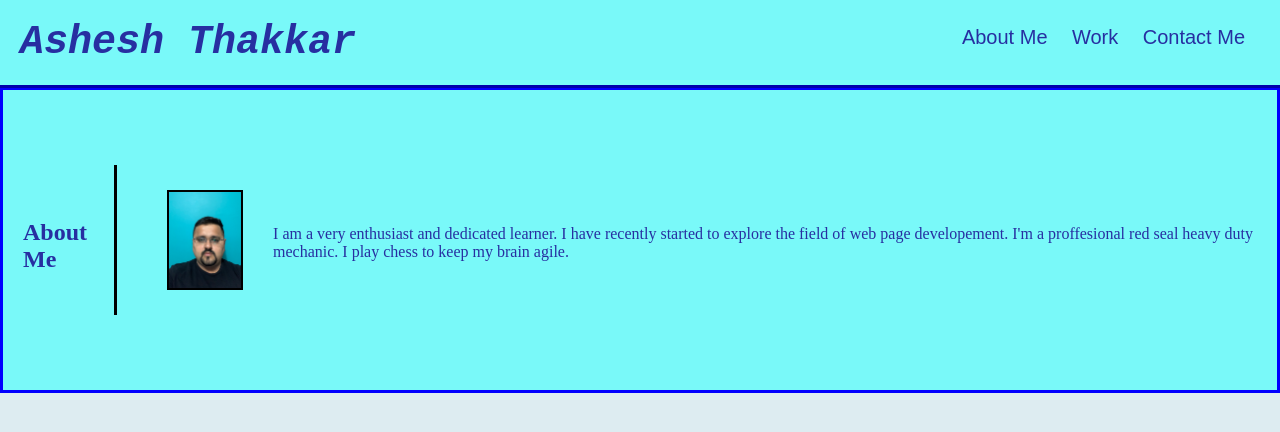
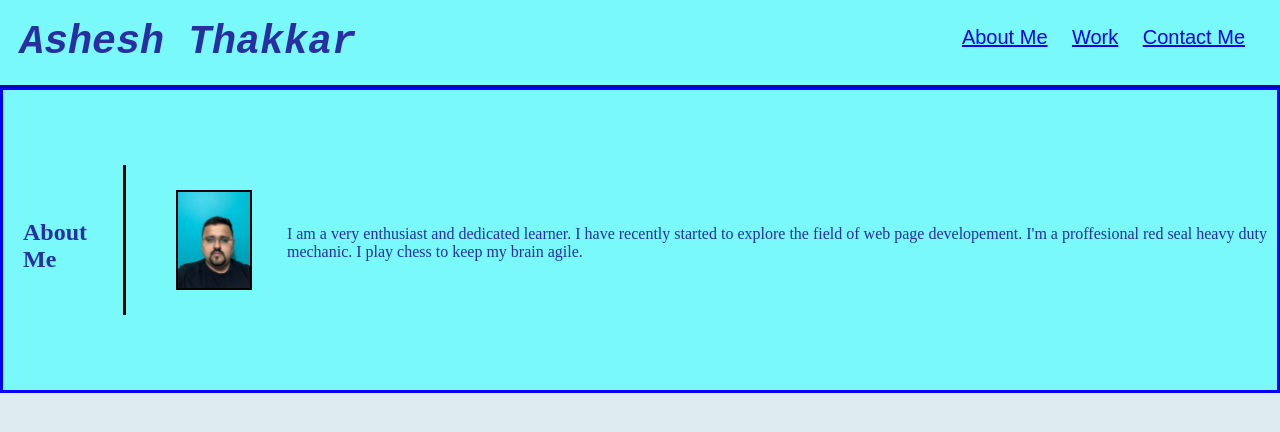
Before and after one commit to Ashesh9/Week2challenge, a plain HTML site: page Intro.html in a window 1280 px wide. Drawn offline with Linux system fonts and the light colour scheme.

Commit message:
add dead links temp

```diff
--- a/Intro.html
+++ b/Intro.html
@@ -13,9 +13,17 @@
         <div>
             <nav>
                 <ul>
-                    <li>About Me</li>
-                    <li>Work</li>
-                    <li>Contact Me</li>
+                    <li>
+                        <a href="#AboutMe">About Me</a>
+                    </li>
+                    <li>
+                        <a href="#Work">Work
+                        </a>
+                    </li>
+                    <li>
+                    <a href="#Contact Me">Contact Me
+                    </a>
+                    </li>
                 </ul>
             </nav>
         </div>
--- a/assets/css/stylesheet.css
+++ b/assets/css/stylesheet.css
@@ -85,7 +85,7 @@ background-color: var(--tertiarycolor);}
 
 p{  float:right;
     padding-top: 5px;
-    margin-left: 30px;}
+    margin-left: 35px;}
 
 .h2{
     border-top: 0px;
@@ -93,7 +93,7 @@ p{  float:right;
     border-bottom: 0px;
     height:150px ;
     border-color: black;
-    padding-right: 10px;
+    padding-right: 20px;
     border-style: solid;
     padding-left: 20px;
 }
```
